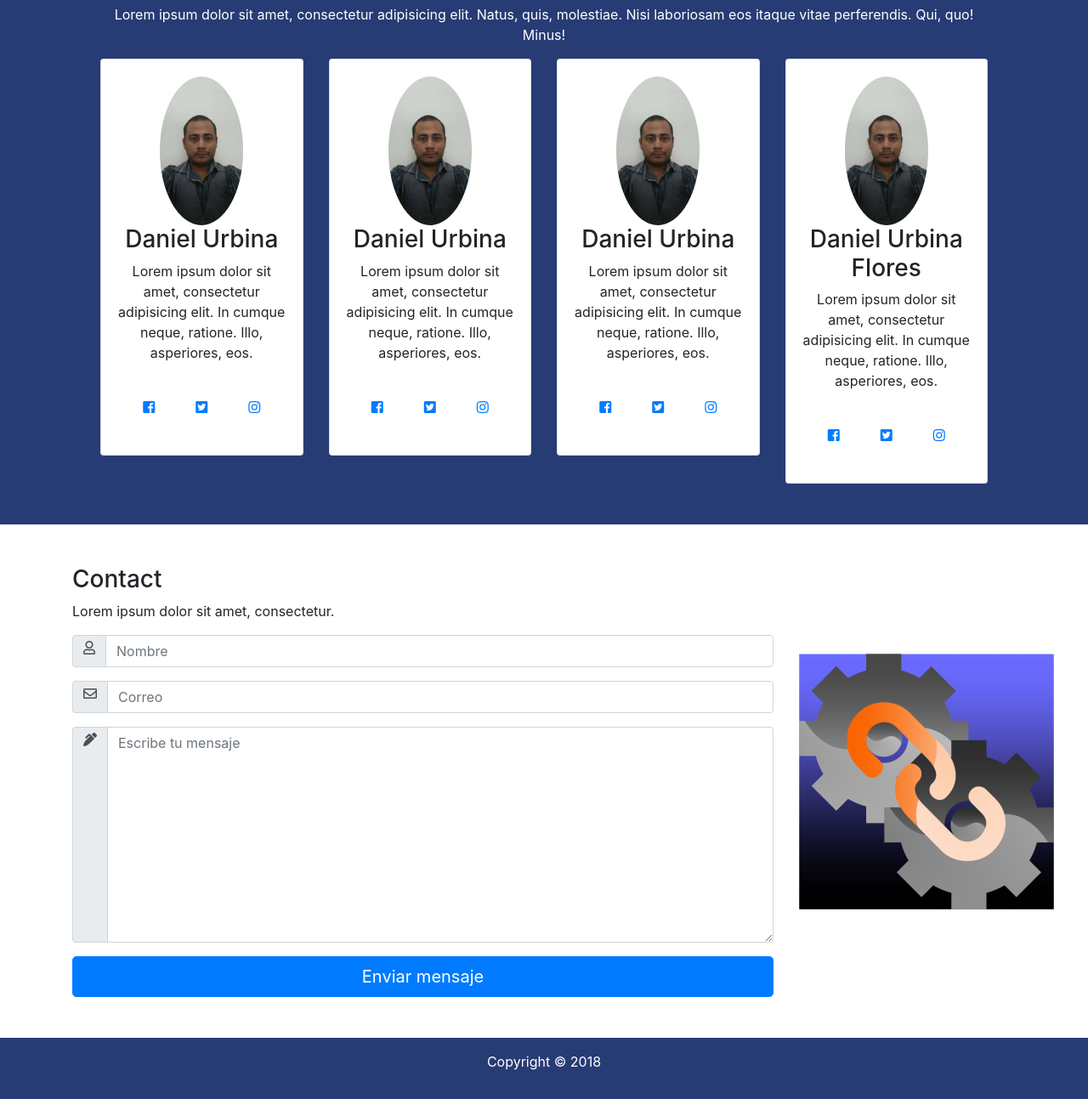
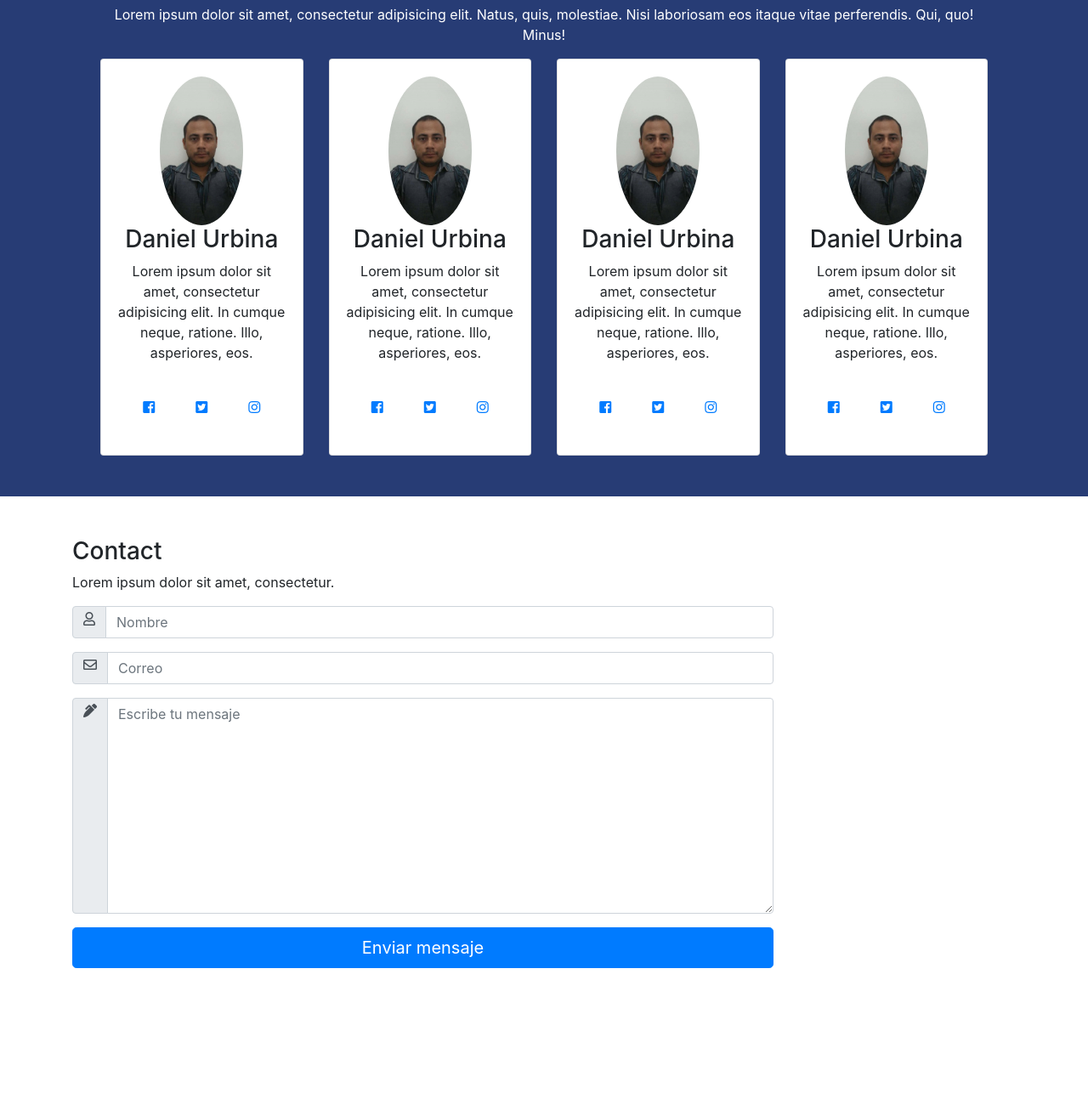
Before and after one commit to danyUr/Proyecto-Sistemas-expertos, a website: page public/index.html in a window 1280 px wide. Shown: the part 1821-3114 px from the top of the page at 85% size. After the commit the page ends 3008 px from the top, so only its background shows below. Drawn offline with nearby package versions, Linux system fonts and the light colour scheme.

Commit message:
Revert "Push1"

```diff
--- a/public/css/estilos.css
+++ b/public/css/estilos.css
@@ -27,6 +27,6 @@
     height: 100%;
 
 }
-.team, footer{
-    background: #273c75;
+.team{
+    background: rgba(39, 60, 117, 1);
 }
--- a/public/index.html
+++ b/public/index.html
@@ -274,7 +274,7 @@
                     <div class="card">
                         <div class="card-body">
                             <img src="img/Equipo/foto.jpg" class="img-fluid rounded-circle w-50" alt="miembro1">
-                            <h3>Daniel Urbina Flores</h3>
+                            <h3>Daniel Urbina</h3>
                             <p>Lorem ipsum dolor sit amet, consectetur adipisicing elit. In cumque neque, ratione. Illo, asperiores, eos.</p>
                             <div class="d-flex flex-row justify-content-center">
                                 <div class="p-4">
@@ -330,19 +330,10 @@
 
     				</form>
     			</div>
-    			<div class="col-lg-3 align-self-center">
-    				<img src="img/Fondos/fondo4.png" alt="">
-    			</div>
+    			<div class="col-lg-3"></div>
     		</div>
     	</div>
     </section>
-    <footer>
-      <div class="container p-3 text-center text-white">
-            <p>Copyright &copy; 2018</p>
-          </div>
-        </div>
-      </div>
-</footer>
     <script crossorigin="anonymous" integrity="sha384-q8i/X+965DzO0rT7abK41JStQIAqVgRVzpbzo5smXKp4YfRvH+8abtTE1Pi6jizo" src="https://code.jquery.com/jquery-3.3.1.slim.min.js">
     </script>
     <script crossorigin="anonymous" integrity="sha384-ZMP7rVo3mIykV+2+9J3UJ46jBk0WLaUAdn689aCwoqbBJiSnjAK/l8WvCWPIPm49" src="https://cdnjs.cloudflare.com/ajax/libs/popper.js/1.14.3/umd/popper.min.js">
```
Also changed, not shown: public/img/Fondos/fondo4.png (deleted).
